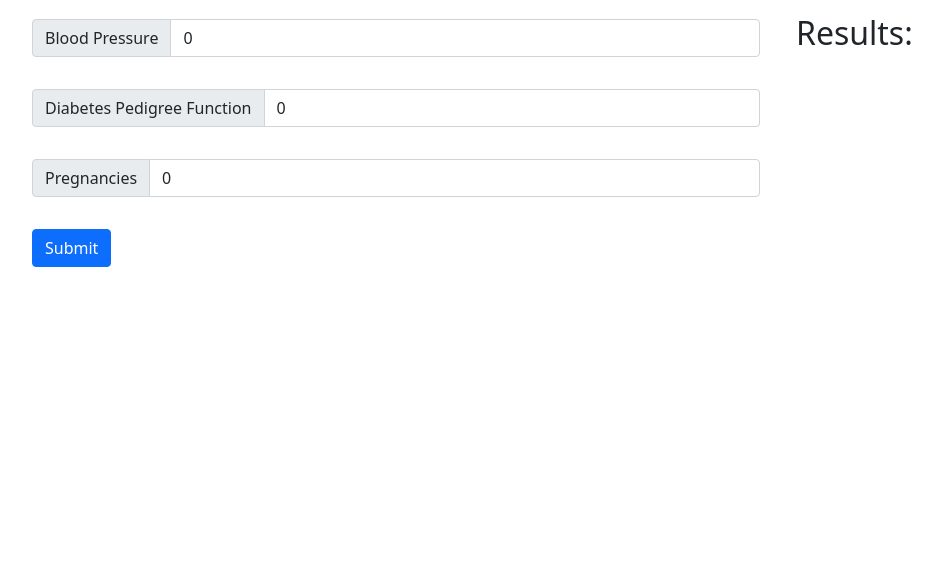
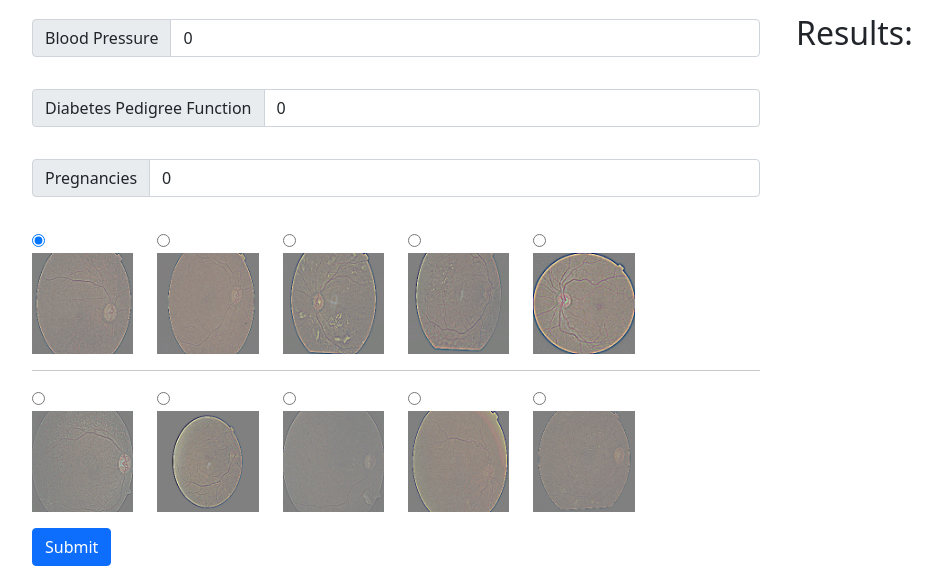
Before and after one commit to carterkioski/Utterly_Uncreative_2, a Flask app: page /diagnose in a window 1280 px wide. Shown: the part 557-1123 px from the top of the page, without its empty margins (46-988 px from the left). Before the commit the page ends 824 px from the top, so only its background shows below. Run offline with Flask 2, Linux system fonts and the light colour scheme; parts of the project's set-up code (start-up, migrations or seed data) failed here and were passed over.

Commit message:
adding in retina selectors

```diff
--- a/app.py
+++ b/app.py
@@ -46,10 +46,6 @@ diagnosis_dict = {
 Image_info_df['binary_type'] =  Image_info_df['diagnosis'].map(diagnosis_dict_binary.get)
 Image_info_df['type'] = Image_info_df['diagnosis'].map(diagnosis_dict.get)
 
-
-#retinopathy_model = load_model("Retinopathy_model_trained_20-40-40.h5")
-
-
 #Homepage
 @app.route('/')
 def home_page():
@@ -60,26 +56,20 @@ def diagnose():
     diabetes_result = 2
     retinopathy_result = 2
     if request.method == 'POST':
+        special_path = 'Special'
         form_data = request.form
         #Pregnancies, Glucose, BloodPressure, SkinThickness, Insulin, BMI, DiabetesPedigreeFunction, Age
         diabetes_result  = diabetes_model.predict(diabetes_scaler.transform([[form_data['Pregnancies'],form_data['Glucose'],\
             form_data['BloodPressure'],form_data['SkinThickness'],form_data['Insulin'],form_data['BMI'],\
             form_data['DiabetesPedigreeFunction'],form_data['Age']]]))[0]
         #select the images
-        special = [190]
+        special = form_data['retina']
         special_df=Image_info_df.loc[special]
         # Create working directories for the image_file
-        base_dir = ''
-
-        special_dir = os.path.join(base_dir, 'Special')
-
-        if os.path.exists(base_dir):
-            shutil.rmtree(base_dir)
-
-        if os.path.exists(special_dir):
-            shutil.rmtree(special_dir)
-        os.makedirs(special_dir)
-        # # Copy images to respective working directory
+        if os.path.exists(special_path):
+            shutil.rmtree(special_path)
+        os.makedirs(special_path)
+        #Copy images to respective working directory
         src_dir = 'Data/Sample_Images/'
         for index, row in special_df.iterrows():
             diagnosis = row['type']
@@ -89,7 +79,7 @@ def diagnose():
             dstfile = os.path.join(special_dir, diagnosis)
             os.makedirs(dstfile, exist_ok = True)
             shutil.copy(srcfile, dstfile)
-            special_path = 'Special'
+
 
         Diagnosis = ImageDataGenerator(rescale = 1./255).flow_from_directory(special_path, target_size=(224,224), shuffle = True)
 
@@ -97,22 +87,13 @@ def diagnose():
         predicted = np.argmax(predicted,axis=1)
 
         # Map the label
-        # labels = (Diagnosis.class_indices)
-        # labels = dict((v,k) for k,v in labels.items())
         Labels = {0: 'Mild', 1: 'Moderate', 2: 'No_DR', 3: 'Proliferate_DR', 4: 'Severe'}
-        predicted = [Labels[k] for k in predicted]
-
-        #retinopathy_result = retinopathy_model.predict_classes(form_data)
-
-
-
-
-
+        retinopathy_result = [Labels[k] for k in predicted]
         return render_template('diagnose.html',diabetes_result=diabetes_result,age1 = form_data['Age'],
-        bmi1 = form_data['BMI'],skin1 = form_data['SkinThickness'], ins1 = form_data['Insulin'],
-        glu1 = form_data['Glucose'], bp1 = form_data['BloodPressure'], dpf1 = form_data['DiabetesPedigreeFunction'],
-        preg1 = form_data['Pregnancies'],retinopathy_result=predicted[:1][0])
-    return render_template('diagnose.html',diabetes_result=diabetes_result,retinopathy_result=1)
+            bmi1 = form_data['BMI'],skin1 = form_data['SkinThickness'], ins1 = form_data['Insulin'],
+            glu1 = form_data['Glucose'], bp1 = form_data['BloodPressure'], dpf1 = form_data['DiabetesPedigreeFunction'],
+            preg1 = form_data['Pregnancies'],retinopathy_result=retinopathy_result[0][0])
+    return render_template('diagnose.html',diabetes_result=diabetes_result,retinopathy_result=retinopathy_result)
 
 @app.route('/howitworks')
 def howthisworks():
--- a/requirements.txt
+++ b/requirements.txt
@@ -1,11 +1,6 @@
-Jinja2==2.10.3
 numpy==1.19.2
 Flask==1.1.2
-Flask_SQLAlchemy==2.5.0
-Flask_RESTful==0.3.8
 gunicorn==20.0.4
-psycopg2==2.8.6
-SQLAlchemy==1.3.20
 scikit-learn==0.24.1
 cloudpickle==1.6.0
 pickleshare==0.7.5
--- a/templates/diagnose.html
+++ b/templates/diagnose.html
@@ -1,5 +1,6 @@
 <!doctype html>
 <html lang="en">
+
 <head>
   <!-- Required meta tags -->
   <meta charset="utf-8">
@@ -7,16 +8,19 @@
 
   <!-- Bootstrap CSS -->
 
-    <link href="https://cdn.jsdelivr.net/npm/bootstrap@5.0.1/dist/css/bootstrap.min.css" rel="stylesheet" integrity="sha384-+0n0xVW2eSR5OomGNYDnhzAbDsOXxcvSN1TPprVMTNDbiYZCxYbOOl7+AMvyTG2x" crossorigin="anonymous">
+  <link href="https://cdn.jsdelivr.net/npm/bootstrap@5.0.1/dist/css/bootstrap.min.css" rel="stylesheet"
+    integrity="sha384-+0n0xVW2eSR5OomGNYDnhzAbDsOXxcvSN1TPprVMTNDbiYZCxYbOOl7+AMvyTG2x" crossorigin="anonymous">
   <!-- <link rel="stylesheet" type="text/css" href="styles.css"> -->
 
   <title>Diabetes Diagnosis Center</title>
 </head>
+
 <body>
   <nav class="navbar navbar-expand-lg navbar-dark bg-dark">
     <div class="container-fluid">
       <a class="navbar-brand" href="/">The Utterly Uncreative</a>
-          <button class="navbar-toggler" type="button" data-bs-toggle="collapse" data-bs-target="#navbarSupportedContent" aria-controls="navbarSupportedContent" aria-expanded="false" aria-label="Toggle navigation">
+      <button class="navbar-toggler" type="button" data-bs-toggle="collapse" data-bs-target="#navbarSupportedContent"
+        aria-controls="navbarSupportedContent" aria-expanded="false" aria-label="Toggle navigation">
         <span class="navbar-toggler-icon"></span>
       </button>
 
@@ -36,7 +40,8 @@
             <a class="nav-link active" aria-current="page" href="/contact">Contact Us</a>
           </li>
           <li class="nav-item">
-                <a class="nav-link active" aria-current="page" href="https://github.com/carterkioski/Utterly_Uncreative_2">Repo</a>
+            <a class="nav-link active" aria-current="page"
+              href="https://github.com/carterkioski/Utterly_Uncreative_2">Repo</a>
           </li>
 
 
@@ -56,41 +61,125 @@
 
   <div class="container">
     <div class="row">
-        <div class="col-md-8"><h4>Plese fill in the following information for a diagnose</h4>
+      <div class="col-md-8">
+        <h4>Plese fill in the following information for a diagnose</h4>
         <div class="row">
-          <form class="row g-3" action="/diagnose" method = "POST">
+          <form class="row g-3" action="/diagnose" method="POST">
             <!-- <div class="col-md-9"> -->
             <div class="input-group mb-3">
               <span class="input-group-text" id="inputGroup-sizing-default">Age</span>
-              <input type="text" class="form-control" aria-label="Sizing example input" aria-describedby="inputGroup-sizing-default" name="Age" value=0>
+              <input type="text" class="form-control" aria-label="Sizing example input"
+                aria-describedby="inputGroup-sizing-default" name="Age" value=0>
             </div>
             <div class="input-group mb-3">
               <span class="input-group-text" id="inputGroup-sizing-default">BMI</span>
-              <input type="text" class="form-control" aria-label="Sizing example input" aria-describedby="inputGroup-sizing-default" name="BMI" value=0>
+              <input type="text" class="form-control" aria-label="Sizing example input"
+                aria-describedby="inputGroup-sizing-default" name="BMI" value=0>
             </div>
             <div class="input-group mb-3">
               <span class="input-group-text" id="inputGroup-sizing-default">Skin Thickness</span>
-              <input type="text" class="form-control" aria-label="Sizing example input" aria-describedby="inputGroup-sizing-default" name="SkinThickness" value=0>
+              <input type="text" class="form-control" aria-label="Sizing example input"
+                aria-describedby="inputGroup-sizing-default" name="SkinThickness" value=0>
             </div>
             <div class="input-group mb-3">
               <span class="input-group-text" id="inputGroup-sizing-default">Insulin</span>
-              <input type="text" class="form-control" aria-label="Sizing example input" aria-describedby="inputGroup-sizing-default" name="Insulin" value=0>
+              <input type="text" class="form-control" aria-label="Sizing example input"
+                aria-describedby="inputGroup-sizing-default" name="Insulin" value=0>
             </div>
             <div class="input-group mb-3">
               <span class="input-group-text" id="inputGroup-sizing-default">Glucose</span>
-              <input type="text" class="form-control" aria-label="Sizing example input" aria-describedby="inputGroup-sizing-default" name="Glucose" value=0>
+              <input type="text" class="form-control" aria-label="Sizing example input"
+                aria-describedby="inputGroup-sizing-default" name="Glucose" value=0>
             </div>
             <div class="input-group mb-3">
               <span class="input-group-text" id="inputGroup-sizing-default">Blood Pressure</span>
-              <input type="text" class="form-control" aria-label="Sizing example input" aria-describedby="inputGroup-sizing-default" name="BloodPressure" value=0>
+              <input type="text" class="form-control" aria-label="Sizing example input"
+                aria-describedby="inputGroup-sizing-default" name="BloodPressure" value=0>
             </div>
             <div class="input-group mb-3">
               <span class="input-group-text" id="inputGroup-sizing-default">Diabetes Pedigree Function</span>
-              <input type="text" class="form-control" aria-label="Sizing example input" aria-describedby="inputGroup-sizing-default" name="DiabetesPedigreeFunction" value=0>
+              <input type="text" class="form-control" aria-label="Sizing example input"
+                aria-describedby="inputGroup-sizing-default" name="DiabetesPedigreeFunction" value=0>
             </div>
             <div class="input-group mb-3">
               <span class="input-group-text" id="inputGroup-sizing-default">Pregnancies</span>
-              <input type="text" class="form-control" aria-label="Sizing example input" aria-describedby="inputGroup-sizing-default" name='Pregnancies' value=0>
+              <input type="text" class="form-control" aria-label="Sizing example input"
+                aria-describedby="inputGroup-sizing-default" name='Pregnancies' value=0>
+            </div>
+            <div class="retinas">
+              <div class="row">
+                <div class="col-2 col-md-2">
+                  <input type="radio" name="retina" id="190" value="190" checked>
+                  <img src="Images/Demo/Mild/0dce95217626.png" class="img-fluid" width="100%"
+                    alt="image_0dce95217626">
+                  </input>
+                </div>
+
+              <div class="col-2 col-md-2">
+                <input type="radio" name="retina" id="279" value="279">
+                <img src="Images/Demo/Moderate/1541226c5d72.png" class="img-fluid" width="100%"
+                    alt="1541226c5d72.png">
+              </input>
+                    </div>
+
+              <div class="col-2 col-md-2">
+                <input type="radio" name="retina" id="2713" value="2713">
+                <img src="Images/Demo/Severe/bb7e0a2544cd.png" class="img-fluid" width="100%"
+                    alt="bb7e0a2544cd.png">
+              </input>
+              </div>
+
+              <div class="col-2 col-md-2">
+                <input type="radio" name="retina" id="3063" value="3063">
+                <img src="Images/Demo/Proliferate_DR/d51b3fe0fa1b.png" class="img-fluid"
+                    width="100%" alt="d51b3fe0fa1b.png">
+                  </input>
+              </div>
+
+              <div class="col-2 col-md-2">
+                <input type="radio" name="retina" id="3296" value="3296">
+                <img src="Images/Demo/No_DR/e4dcca36ceb4.png" class="img-fluid" width="100%"
+                    alt="e4dcca36ceb4.png">
+                </input>
+              </div>
+            </div>
+            <hr>
+            <div class="row">
+              <div class="col-2 col-md-2">
+                <input type="radio" name="retina" id="1097" value="1097">
+                <img src="Images/Demo/Proliferate_DR/4dc2211a1c31.png" class="img-fluid"
+                    width="100%" alt="4dc2211a1c31.png">
+                  </input>
+              </div>
+
+              <div class="col-2 col-md-2">
+                <input type="radio" name="retina" id="312" value="312">
+                <img src="Images/Demo/No_DR/17d7d6b092f4.png" class="img-fluid" width="100%"
+                    alt="17d7d6b092f4.png">
+              </input>
+              </div>
+              <div class="col-2 col-md-2">
+                <input type="radio" name="retina" id="1225" value="1225">
+                <img src="Images/Demo/Moderate/54bbe3da103e.png" class="img-fluid"
+                    width="100%" alt="image_54bbe3da103e">
+              </input>
+              </div>
+
+              <div class="col-2 col-md-2">
+                <input type="radio" name="retina" id="1289" value="1289">
+                <img src="Images/Demo/Mild/59e5212f7139.png" class="img-fluid" width="100%"
+                    alt="image_59e5212f7139.png">
+                    </input>
+              </div>
+
+              <div class="col-2 col-md-2">
+                <input type="radio" name="retina" id="700" value="700">
+                <img src="Images/Demo/Severe/3218a6d8eb2c.png" class="img-fluid" width="100%"
+                    alt="3218a6d8eb2c.png">
+              </input>
+              </div>
+            </div>
+
             </div>
             <div class="col-12">
               <button type="submit" class="btn btn-primary">Submit</button>
@@ -125,7 +214,10 @@
   <!-- Optional JavaScript; choose one of the two! -->
 
   <!-- Option 1: Bootstrap Bundle with Popper -->
-    <script src="https://cdn.jsdelivr.net/npm/bootstrap@5.0.1/dist/js/bootstrap.bundle.min.js" integrity="sha384-gtEjrD/SeCtmISkJkNUaaKMoLD0//ElJ19smozuHV6z3Iehds+3Ulb9Bn9Plx0x4" crossorigin="anonymous"></script>
+  <script src="https://cdn.jsdelivr.net/npm/bootstrap@5.0.1/dist/js/bootstrap.bundle.min.js"
+    integrity="sha384-gtEjrD/SeCtmISkJkNUaaKMoLD0//ElJ19smozuHV6z3Iehds+3Ulb9Bn9Plx0x4"
+    crossorigin="anonymous"></script>
 
 </body>
+
 </html>
```
Also changed, not shown: Code/Special/Severe/aea59ebec445.png (deleted), Special/Mild/0dce95217626.png (deleted), 1 other file. Lines whose indentation alone changed are shown as unchanged.
